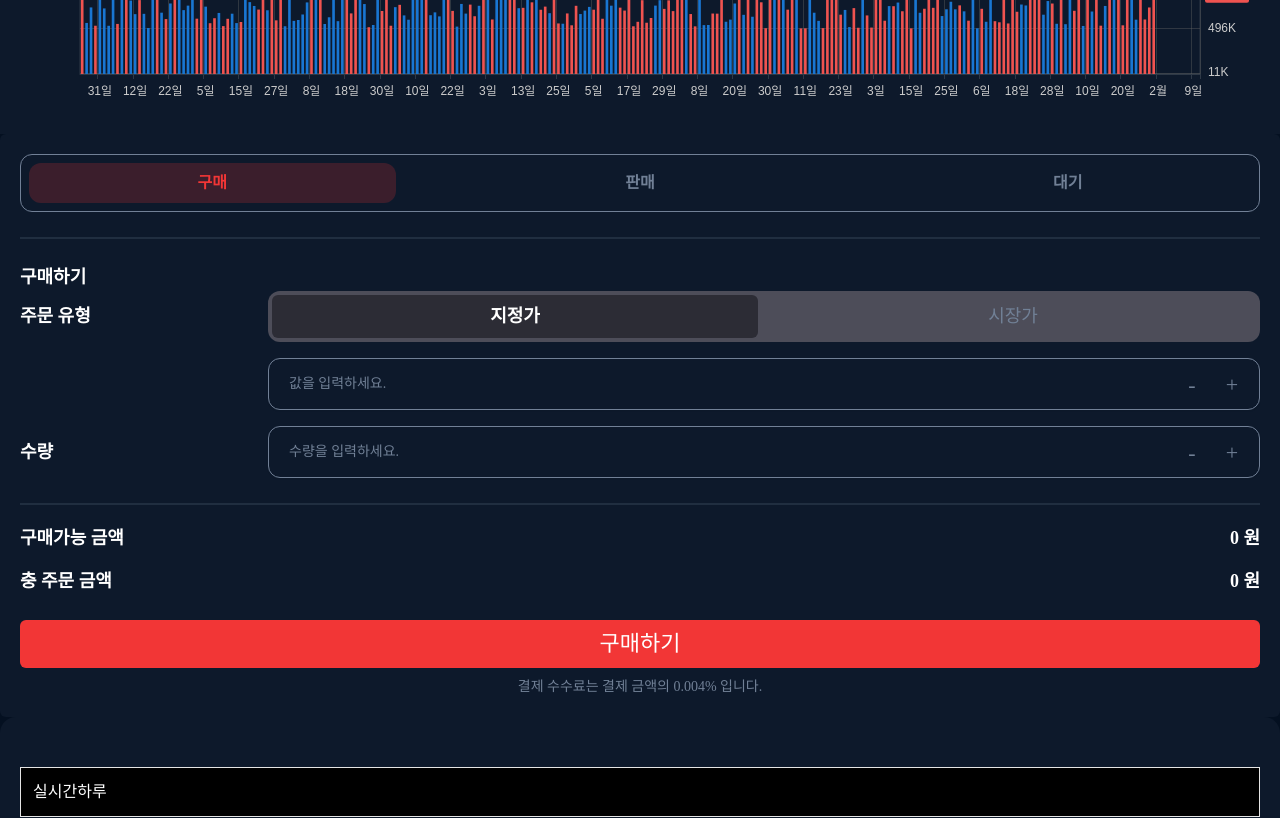
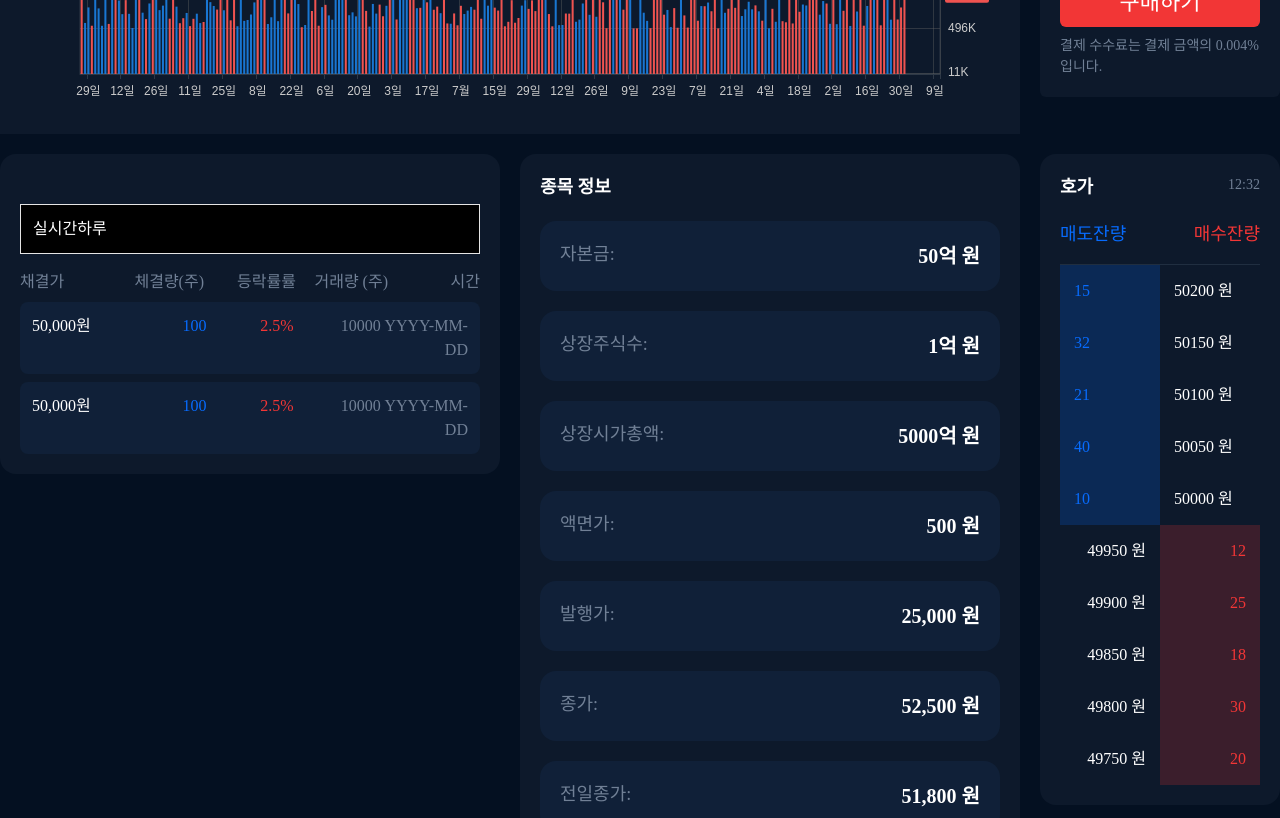
Before and after one commit to dnwnsrb11/BDL-frontend, a React (Vite) app: page /simulated-investment in a window 1280 px wide. Shown: the part 760-1578 px from the top of the page. Built offline with nearby package versions, Linux system fonts and the light colour scheme; a web font is replaced by a local one.

Commit message:
design:레이아웃 퍼블리싱

```diff
--- a/src/routes/pages/SimulatedInvestmentPage.tsx
+++ b/src/routes/pages/SimulatedInvestmentPage.tsx
@@ -1,10 +1,10 @@
+import { OrderStatus } from '@/components/mock-investment/order-status/order-status';
 import { SellingPrice } from '@/components/mock-investment/selling-price/selling-price';
 import { StockCostHistory } from '@/components/mock-investment/stock-cost-history/stock-cost-history';
 import { StockInfo } from '@/components/mock-investment/stock-info/stock-info';
 import { StockInfoDetail } from '@/components/mock-investment/stock-info-detail/stock-info-detail';
 import ChartComponent from '@/components/ui/chart';
 import { dummyChartData } from '@/lib/dummy-data';
-import { OrderStatus } from '@/components/mock-investment/order-status/order-status';
 
 export const SimulatedInvestmentPage = () => {
   return (
@@ -25,22 +25,22 @@ export const SimulatedInvestmentPage = () => {
           </div>
         </div>
       </div>
-      <div className="flex-1">
-        <div>
+      <div className="mb-[20px] grid grid-cols-10 gap-5">
+        <div className="col-span-8">
           <ChartComponent data={dummyChartData} height={600} />
         </div>
-        <div>
+        <div className="col-span-2">
           <OrderStatus />
         </div>
       </div>
-      <div>
-        <div>
+      <div className="grid grid-cols-10 gap-5">
+        <div className="col-span-4">
           <StockCostHistory />
         </div>
-        <div>
+        <div className="col-span-4">
           <StockInfoDetail />
         </div>
-        <div>
+        <div className="col-span-2">
           <SellingPrice />
         </div>
       </div>
```
